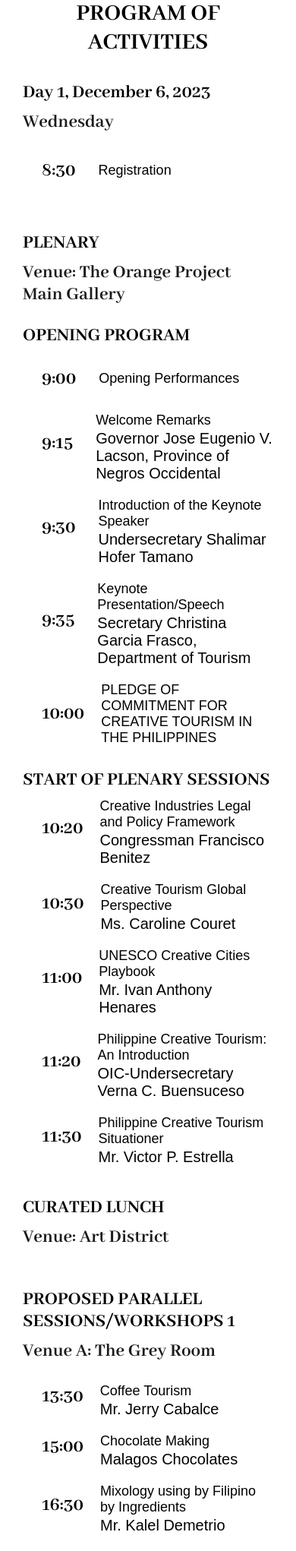
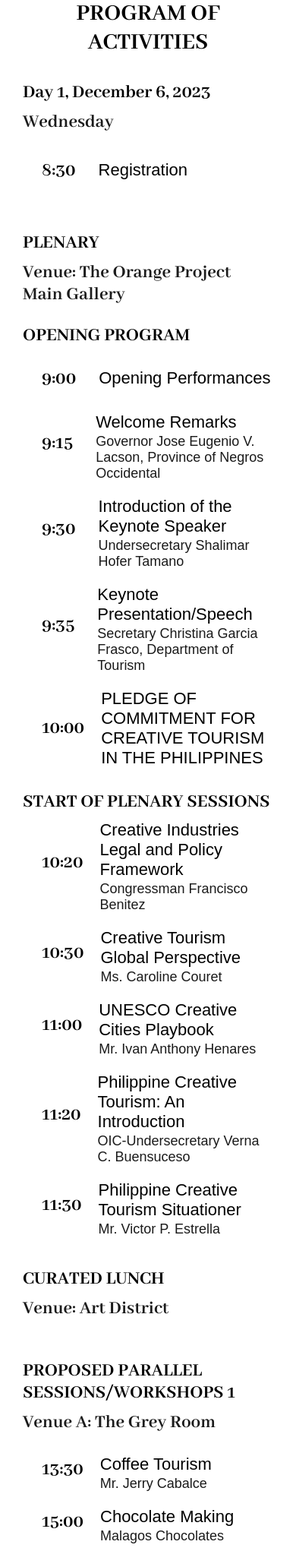
Before and after one commit to brentibanez331/PCTC_2023, a PHP site: page /programme.html in a window 390 px wide. Shown: the part 198-2240 px from the top of the page at 76% size. Run offline with PHP 8.4, Linux system fonts and the light colour scheme; some libraries are stand-ins or nearby versions; some web fonts are replaced.

Commit message:
chore: font update

```diff
--- a/css/styles.css
+++ b/css/styles.css
@@ -936,6 +936,11 @@ a {
 
     .programme .time-slot p {
         margin-top: 10px;
+        font-size: 22px;
+    }
+
+    .programme .time-slot span {
+        color:#1A1A1A;
         font-size: 18px;
     }
 
```
